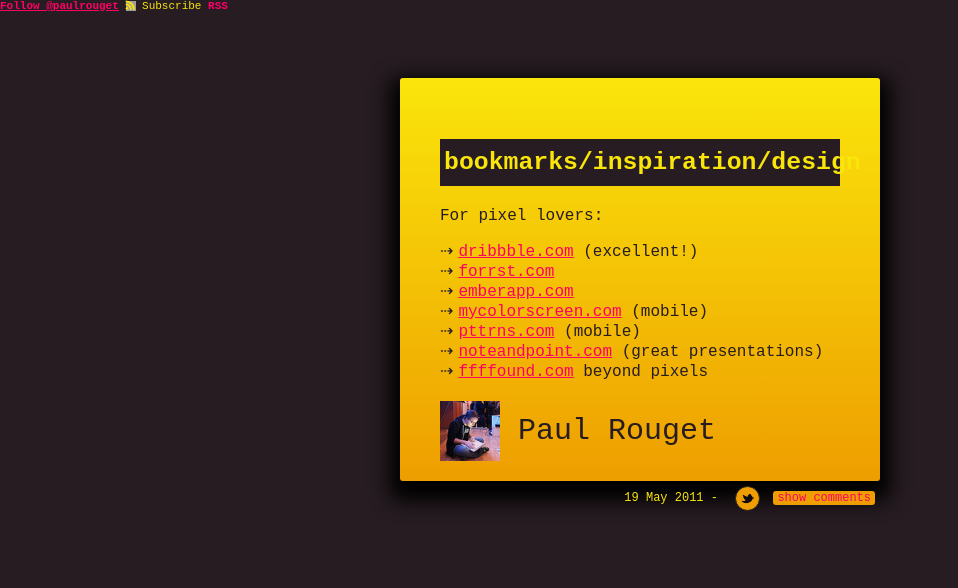
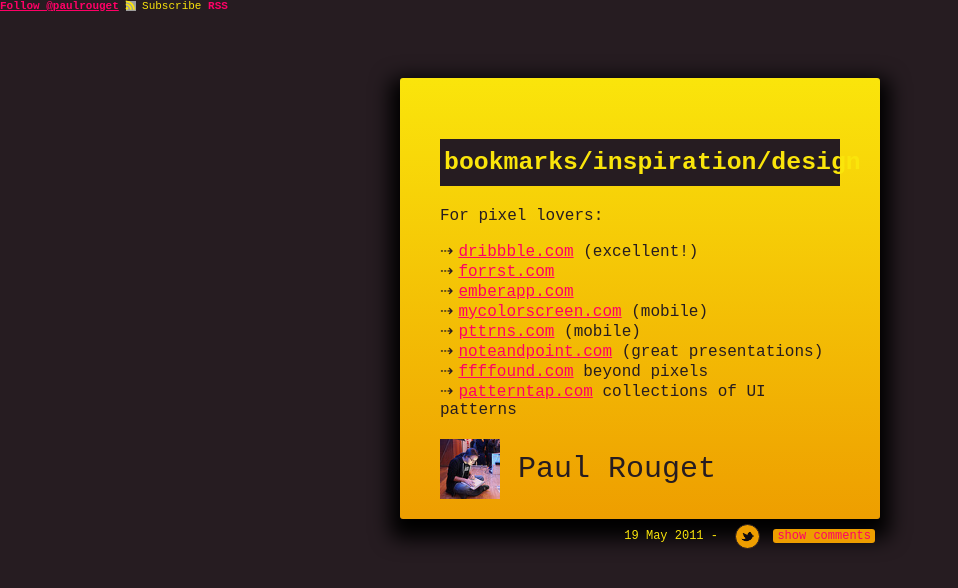
Before and after one commit to paulrouget/paulrouget.github.com, a Jekyll site: the page built from _posts/2011-05-19-designinspiration.html, in a window 1280 px wide. Shown: the top 588 px of the page, without its empty margins (0-958 px from the left). Built offline with Jekyll 4.4.1, drawn with Linux system fonts in a browser that asks for light colours; some web fonts are replaced; comment, search, counter and statistics services are not loaded; grey boxes are pictures that could not be loaded.

Commit message:
quick update

```diff
--- a/_posts/2011-05-19-designinspiration.html
+++ b/_posts/2011-05-19-designinspiration.html
@@ -17,4 +17,5 @@
   <li><a href="http://pttrns.com/recent">pttrns.com</a> (mobile)
   <li><a href="http://noteandpoint.com/">noteandpoint.com</a> (great presentations)
   <li><a href="http://ffffound.com/">ffffound.com</a> beyond pixels
+  <li><a href="http://patterntap.com/collections">patterntap.com</a> collections of UI patterns
 </ul>
```
